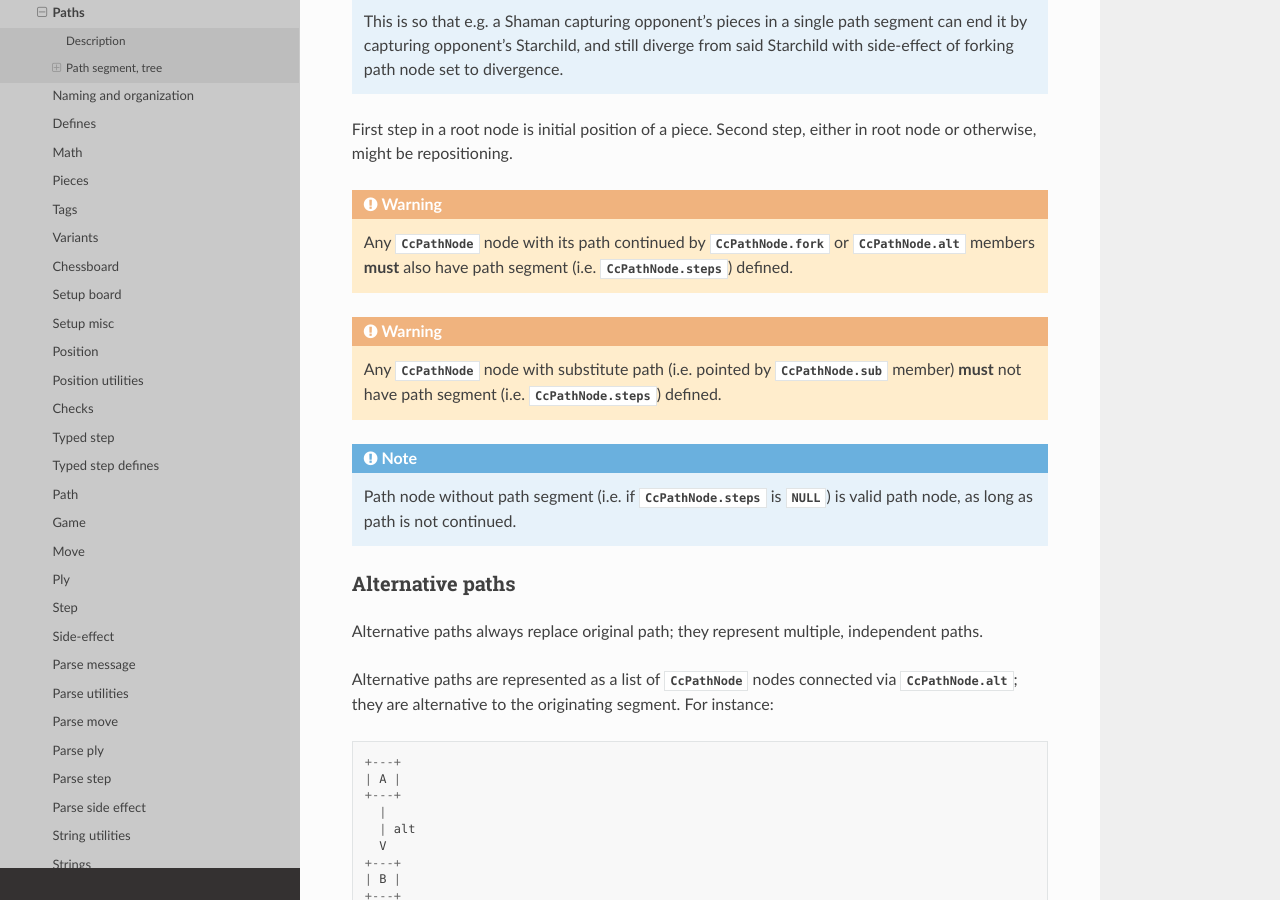
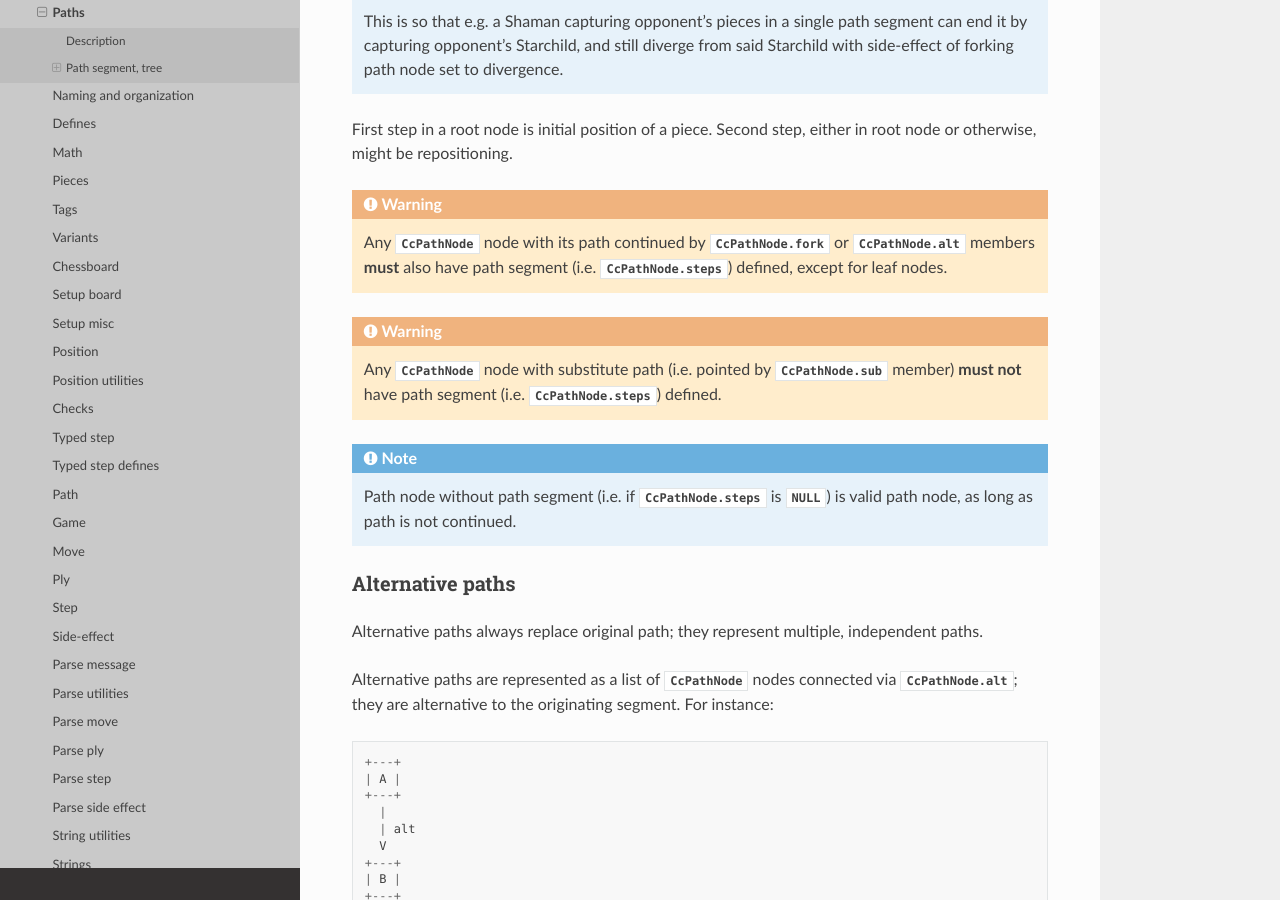
Before and after one commit to mmlacak/crochess, a Sphinx documentation site: the page built from docs/source/libcc/paths.rst, in a window 1280 px wide and 900 px high, scrolled down 1436 px. Built offline with Sphinx 7.4.7 and the Read the Docs theme 3.1.0, drawn with Linux system fonts in a browser that asks for light colours.

Commit message:
Clarified path node steps. Renamed functions.

```diff
--- a/docs/source/conf.py
+++ b/docs/source/conf.py
@@ -26,10 +26,10 @@ copyright = '2021, Mario Mlačak'
 author = 'Mario Mlačak'
 
 # The short X.Y version
-version = "0.0.1.368:1547+20251130.060223"   # docs-new-lib-short-version-major-minor-feature-commit+meta~breaks-place-marker
+version = "0.0.1.376:1555+20251213.225530"   # docs-new-lib-short-version-major-minor-feature-commit+meta~breaks-place-marker
 
 # The full version, including alpha/beta/rc tags
-release = "0.0.1.368:1547+20251130.060223"   # docs-new-lib-full-version-major-minor-feature-commit+meta~breaks-place-marker
+release = "0.0.1.376:1555+20251213.225530"   # docs-new-lib-full-version-major-minor-feature-commit+meta~breaks-place-marker
 
 
 # -- General configuration ---------------------------------------------------
--- a/docs/source/libcc/ccpath.rst
+++ b/docs/source/libcc/ccpath.rst
@@ -144,7 +144,7 @@ Linked path segments
     :returns: Pointer to a newly allocated path link if successful,
         :c:data:`NULL` otherwise.
 
-.. c:function:: CcPathNode * cc_path_node_add_fork( CcPathNode ** pn_step__a, CcPathNode ** pn_fork__n )
+.. c:function:: CcPathNode * cc_path_node_add_forks( CcPathNode ** pn_step__a, CcPathNode ** pn_fork__n )
 
     Function extends forking paths of a given path step (:c:`pn_step__a`) with a
     path node (:c:`pn_fork__n`), as an additional alternative path (i.e. appends
@@ -164,7 +164,7 @@ Linked path segments
     :returns: Weak pointer to alternative path if successful,
         :c:data:`NULL` otherwise.
 
-.. c:function:: CcPathNode * cc_path_node_add_alter( CcPathNode ** pn_step__a, CcPathNode ** pn_alt__n )
+.. c:function:: CcPathNode * cc_path_node_add_alters( CcPathNode ** pn_step__a, CcPathNode ** pn_alt__n )
 
     Function extends alternating paths of a given path step (:c:`pn_step__a`) with
     path node (:c:`pn_alt__n`), i.e. appends to :c:`pn_step__a->alt` linked list.
--- a/docs/source/libcc/paths.rst
+++ b/docs/source/libcc/paths.rst
@@ -87,12 +87,12 @@ root node or otherwise, might be repositioning.
 
     Any :c:type:`CcPathNode` node with its path continued by :c:member:`CcPathNode.fork` or
     :c:member:`CcPathNode.alt` members **must** also have path segment
-    (i.e. :c:member:`CcPathNode.steps`) defined.
+    (i.e. :c:member:`CcPathNode.steps`) defined, except for leaf nodes.
 
 .. warning::
 
     Any :c:type:`CcPathNode` node with substitute path (i.e. pointed by :c:member:`CcPathNode.sub`
-    member) **must** not have path segment (i.e. :c:member:`CcPathNode.steps`) defined.
+    member) **must not** have path segment (i.e. :c:member:`CcPathNode.steps`) defined.
 
 .. note::
 
```
Also changed, not shown: README.md (+2 -2 lines), 7 other files.
